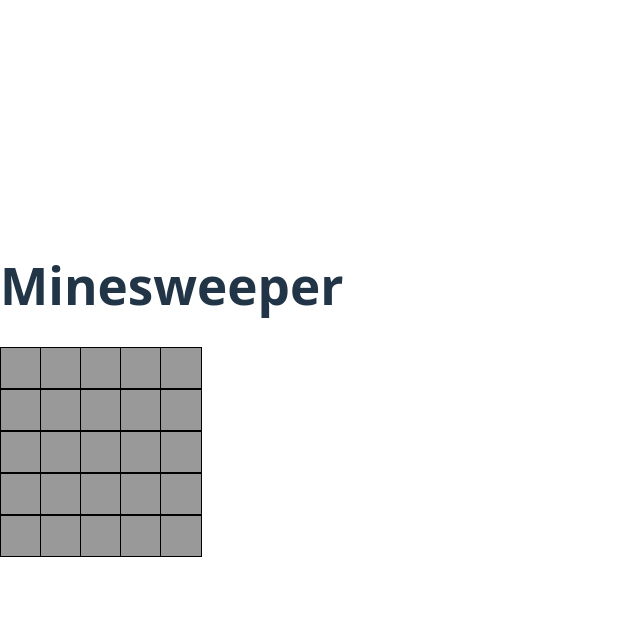
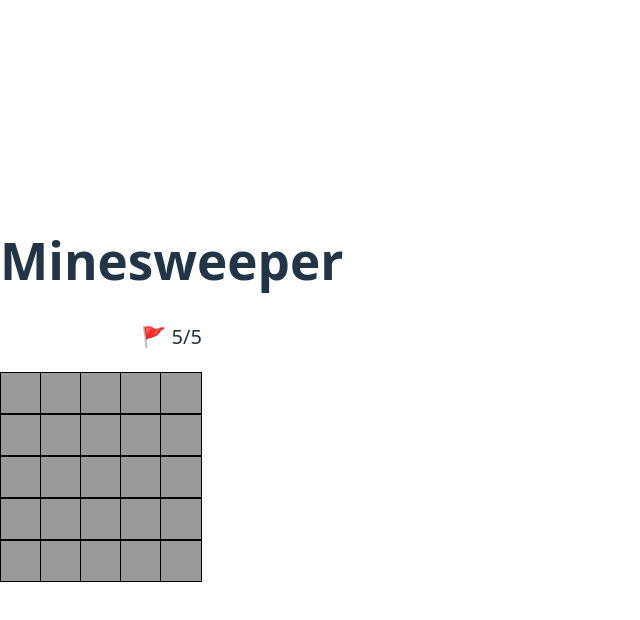
Before and after one commit to s-fujiiiiiiiii/minesweeper, a React (Vite) app in the folder minesweeper/: page / in a window 1280 px wide. Both pictures are taken after a click on the button "初級 (5x5)". Shown: the top 620 px of the page, without its empty margins (0-640 px from the left). Built offline with nearby package versions, Linux system fonts and the light colour scheme.

Commit message:
旗の数カウント

```diff
--- a/minesweeper/src/Board.jsx
+++ b/minesweeper/src/Board.jsx
@@ -104,6 +104,10 @@ function Board({ rows, cols, mines }) {
     });
   };
 
+  // フラッグの数を数える
+    const flaggedCount = board.flat().filter(cell => cell.flagged).length;
+    const remainingMines = mines - flaggedCount
+
   // CSS
   const boardStyle = {
     display: "grid",
@@ -112,6 +116,11 @@ function Board({ rows, cols, mines }) {
   };
 
   return (
+    <div>
+      {/* 残り爆弾数表示 */}
+      <div style={{ textAlign: "center", marginBottom: "10px", fontSize: "20px" }}>
+      🚩 {remainingMines}/{mines}
+      </div>
     <div style={boardStyle}>
       {board.map((row, r) =>
         row.map((cell, c) => (
@@ -126,6 +135,7 @@ function Board({ rows, cols, mines }) {
         ))
       )}
     </div>
+  </div>
   );
 }
 
```
